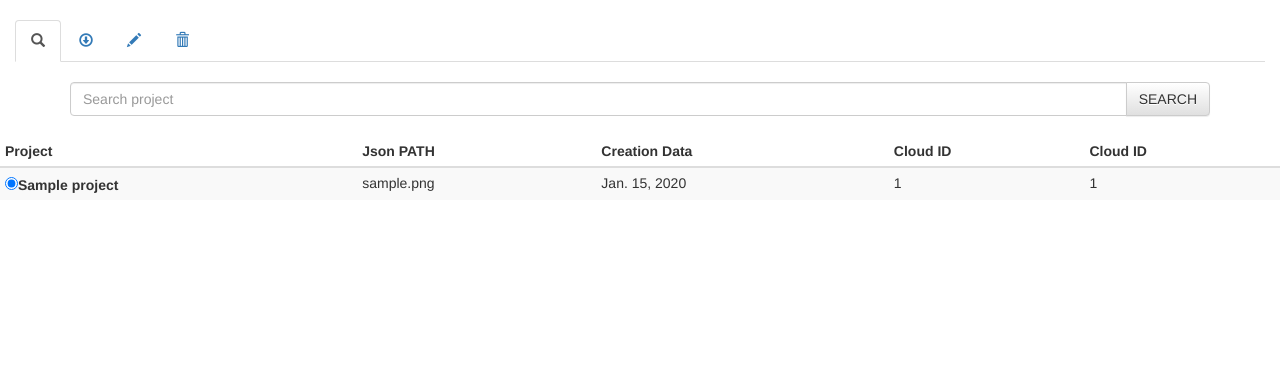
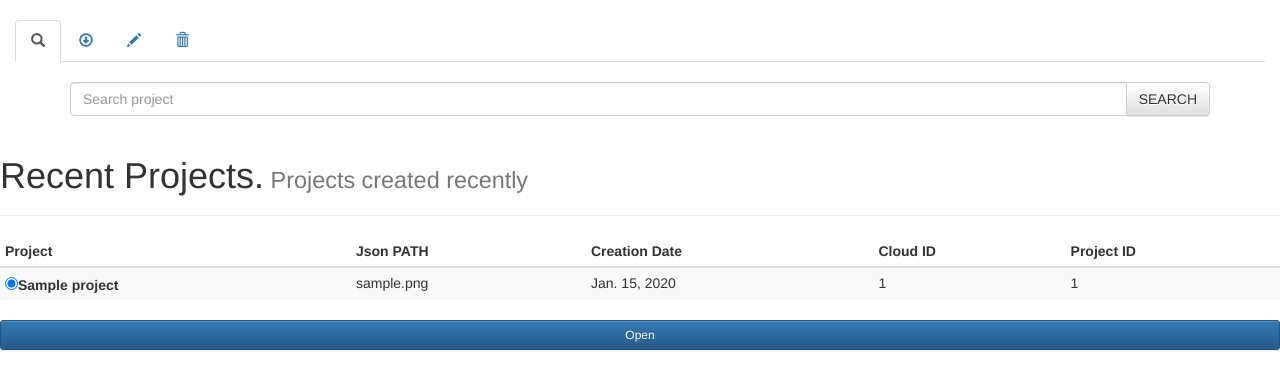
Before and after one commit to rocko83/terra, a Django app: page /projectsmain/find in a window 1280 px wide. Shown: the part 52-442 px from the top of the page. Run offline with Django 3.2, Linux system fonts and the light colour scheme; tables that the repository leaves empty hold one stand-in row (values such as "Sample post"); some libraries are stand-ins or nearby versions.

Commit message:
view of the data model added to the project find view

```diff
--- a/terra/projects/templates/projects_find.html
+++ b/terra/projects/templates/projects_find.html
@@ -12,21 +12,19 @@
         </div>
         <!-- /input-group -->
     </div>
-    <table class="table">
-    <tbody>
-        <tr>
-
-        </tr>
-    </tbody>
-    </table>
+</form>
+<div class="page-header">
+  <h1>Recent Projects.<small> Projects created recently</small></h1>
+</div>
+<form action="form aqui" method="post">
     <table class="table table-striped table-hover table-condensed table-responsive">
             <thead>
                 <tr>
                     <th>Project</th>
                     <th>Json PATH</th>
-                    <th>Creation Data</th>
+                    <th>Creation Date</th>
                     <th>Cloud ID</th>
-                    <th>Cloud ID</th>
+                    <th>Project ID</th>
                 </tr>
             </thead>
             <tbody>
@@ -41,7 +39,8 @@
                 {% endfor %}
             </tbody>
         </table>
-
+    <button type="submit" class="btn btn-primary btn-sm btn-block">Open</button>
+    </form>
 
 {% endif %}
 {% endblock %}
--- a/terra/projects/urls.py
+++ b/terra/projects/urls.py
@@ -9,7 +9,7 @@ from projects.views import open_project
 from projects.views import edit_project
 from projects.views import delete_project
 from projects.views import get_form_create_variables
-from projects.views import projects_main
+#from projects.views import projects_main
 from projects.views import projects_find
 '''from projects.views import handler404
 from projects.views import handler500'''
@@ -30,7 +30,7 @@ urlpatterns = [
     url(r'^projects/variables/form$', get_form_create_variables, name='get_form_create_variables'),
     #url(r'^perfis/(?P<perfil_id>\d+)/convidar$', views.convidar, name='convidar'),
     #url(r'^convite/(?P<convite_id>\d+)/aceitar$', views.aceitar, name='aceitar'),
-    url(r'projectsmain/$',projects_main,name='projects_main'),
+    url(r'projectsmain/$',projects_find,name='projects_main'),
     url(r'projectsmain/find$',projects_find,name='projects_find')
 ]
 '''handler404 = handler404
--- a/terra/projects/views.py
+++ b/terra/projects/views.py
@@ -28,8 +28,8 @@ def edit_project(request):
 
 def delete_project(request):
     return render(request,'projects.html',{'menu':'project','submenu':'delete'})
-def projects_main(request):
-    return render(request,'projects_main.html',{'menu':'project','submenu':'find'})
+#def projects_main(request):
+#    return render(request,'projects_main.html',{'menu':'project','submenu':'find'})
 def projects_find(request):
     projects = []
     for dados in Projects.objects.all():
```
